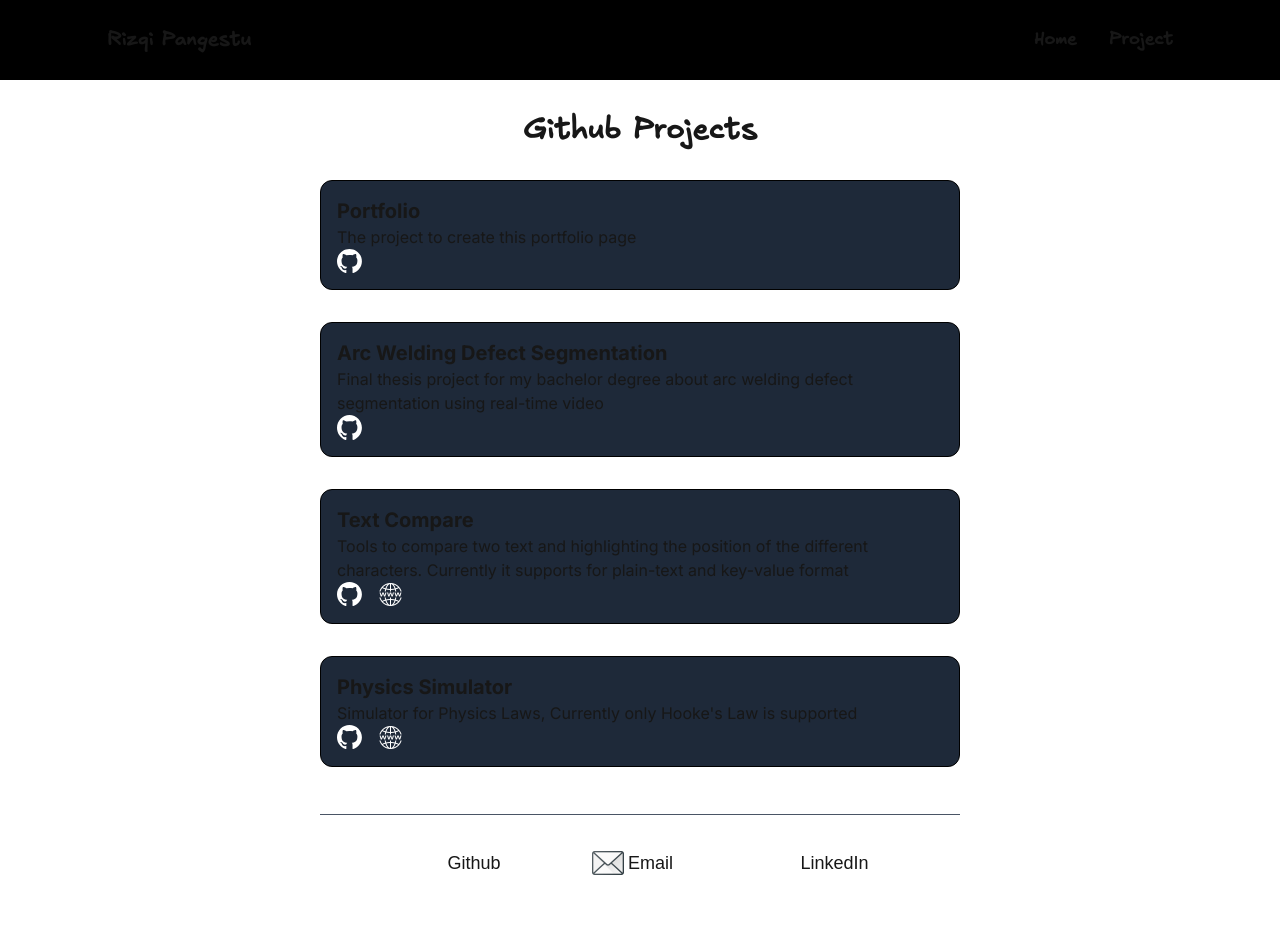
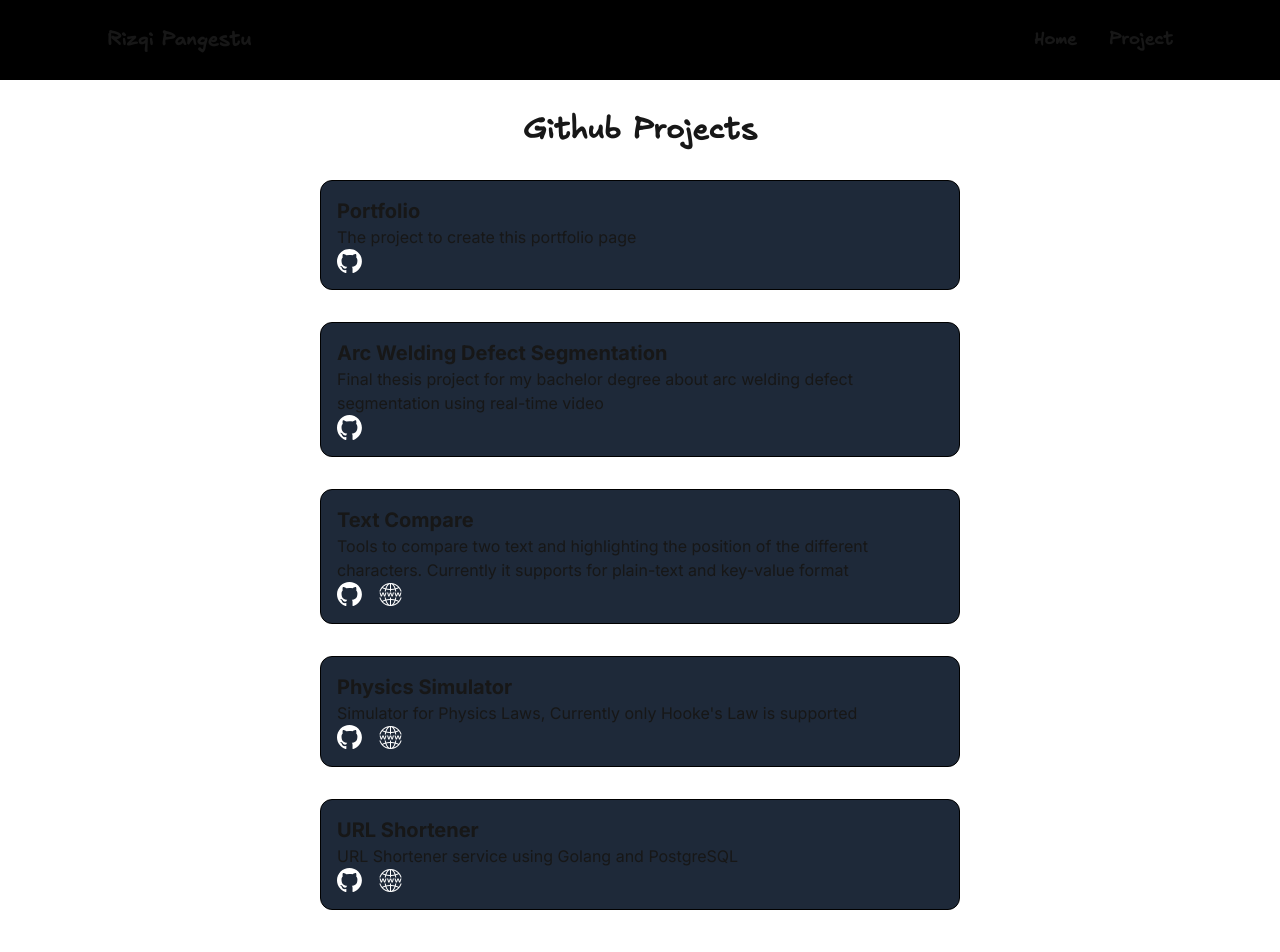
Before and after one commit to RizqiPangestu/portofolio-nextjs, a Next.js app: page /home/project in a window 1280 px wide. Shown: the top 952 px of the page. Before the commit the page ends 879 px from the top, so only its background shows below. Built offline with nearby package versions, Linux system fonts and the light colour scheme; a web font is replaced by a local one.

Commit message:
Update Project List (#25)

```diff
--- a/src/app/ui/project/project.tsx
+++ b/src/app/ui/project/project.tsx
@@ -35,6 +35,13 @@ const githubProjects: GithubProject[] = [
         description: "Simulator for Physics Laws, Currently only Hooke's Law is supported",
         repoUrl: "https://github.com/RizqiPangestu/portofolio-nextjs",
         website: "https://rizqipangestu.com/physic-simulator"
+    },
+    {
+        id: 5,
+        title: "URL Shortener",
+        description: "URL Shortener service using Golang and PostgreSQL",
+        repoUrl: "https://github.com/RizqiPangestu/url_shortener",
+        website: "https://rizqipangestu.com/url-shortener"
     }
 ];
 
```
